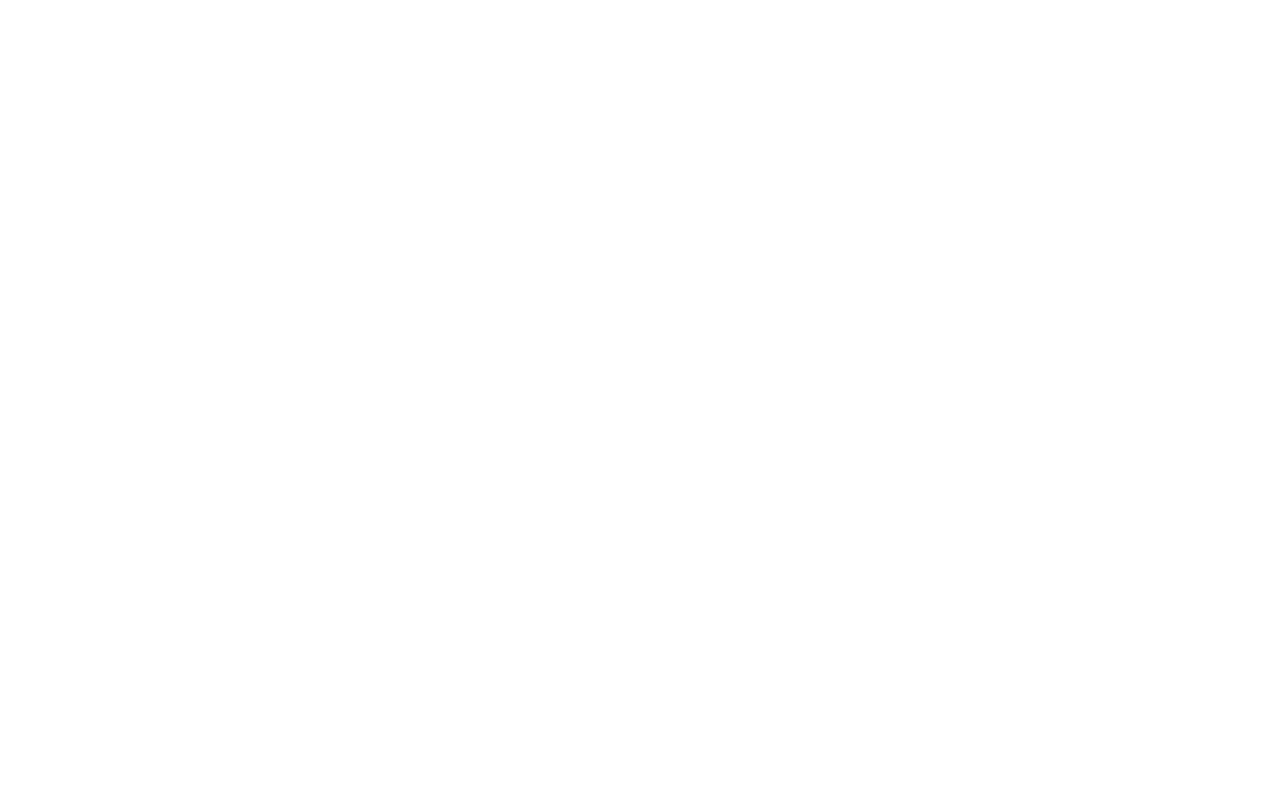
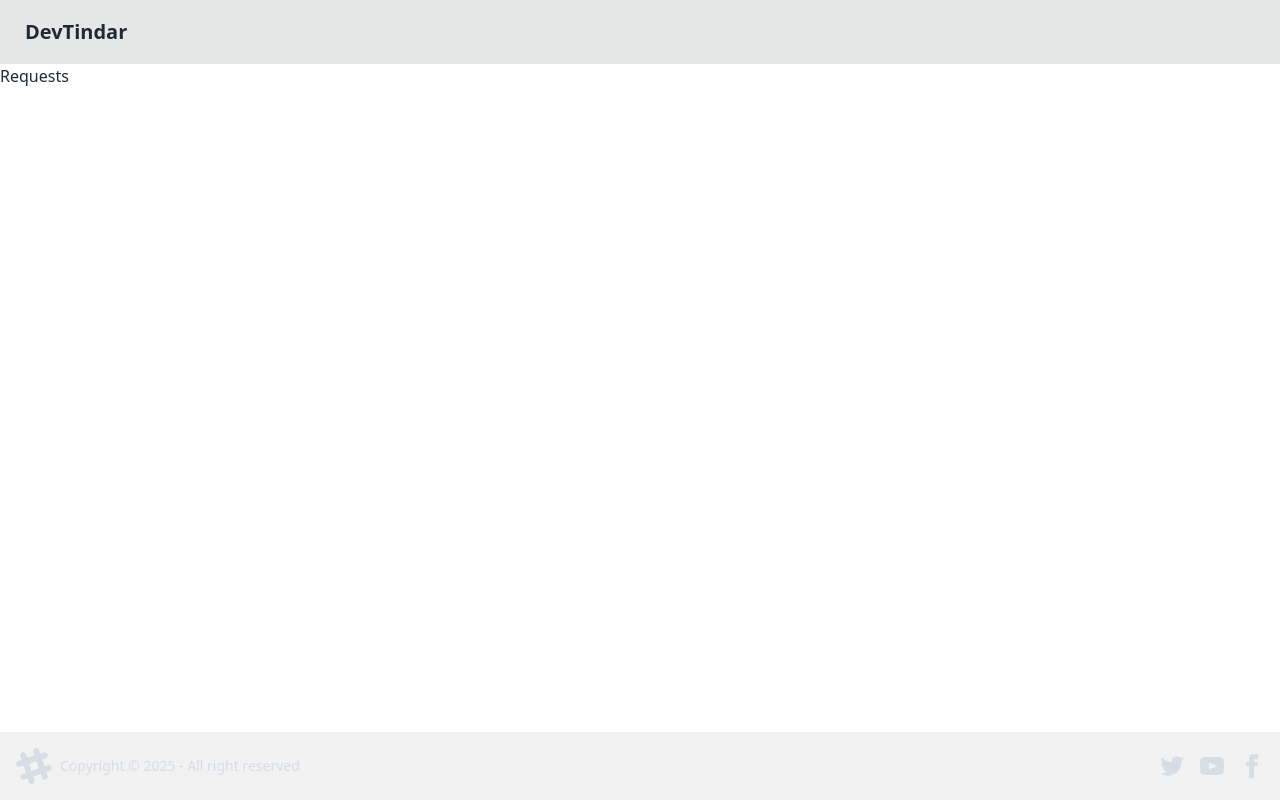
Before and after one commit to pushpendra616chaudhary/devTindar-web, a React (Vite) app: page /requests in a window 1280 px wide. Before the commit this address had no page. Built offline with nearby package versions, Linux system fonts and the light colour scheme; no server answers.

Commit message:
created connection page

```diff
--- a/src/App.jsx
+++ b/src/App.jsx
@@ -7,6 +7,7 @@ import { Provider } from "react-redux";
 import appStore from "./utils/appStore";
 import Feed from "./components/feed";
 import Connections from "./components/connections";
+import Requests from "./components/Requests";
 
 function App() {
   return (
@@ -19,6 +20,7 @@ function App() {
               <Route path="/login" element={<Login />} />
               <Route path="/profile" element={<Profile />} />
               <Route path="/connections" element={<Connections />} />
+              <Route path="/requests" element={<Requests />} />
             </Route>
           </Routes>
         </BrowserRouter>
--- /dev/null
+++ b/src/components/Requests.jsx
@@ -0,0 +1,5 @@
+const Requests = () => {
+  return <div> Requests </div>;
+};
+
+export default Requests;
```
